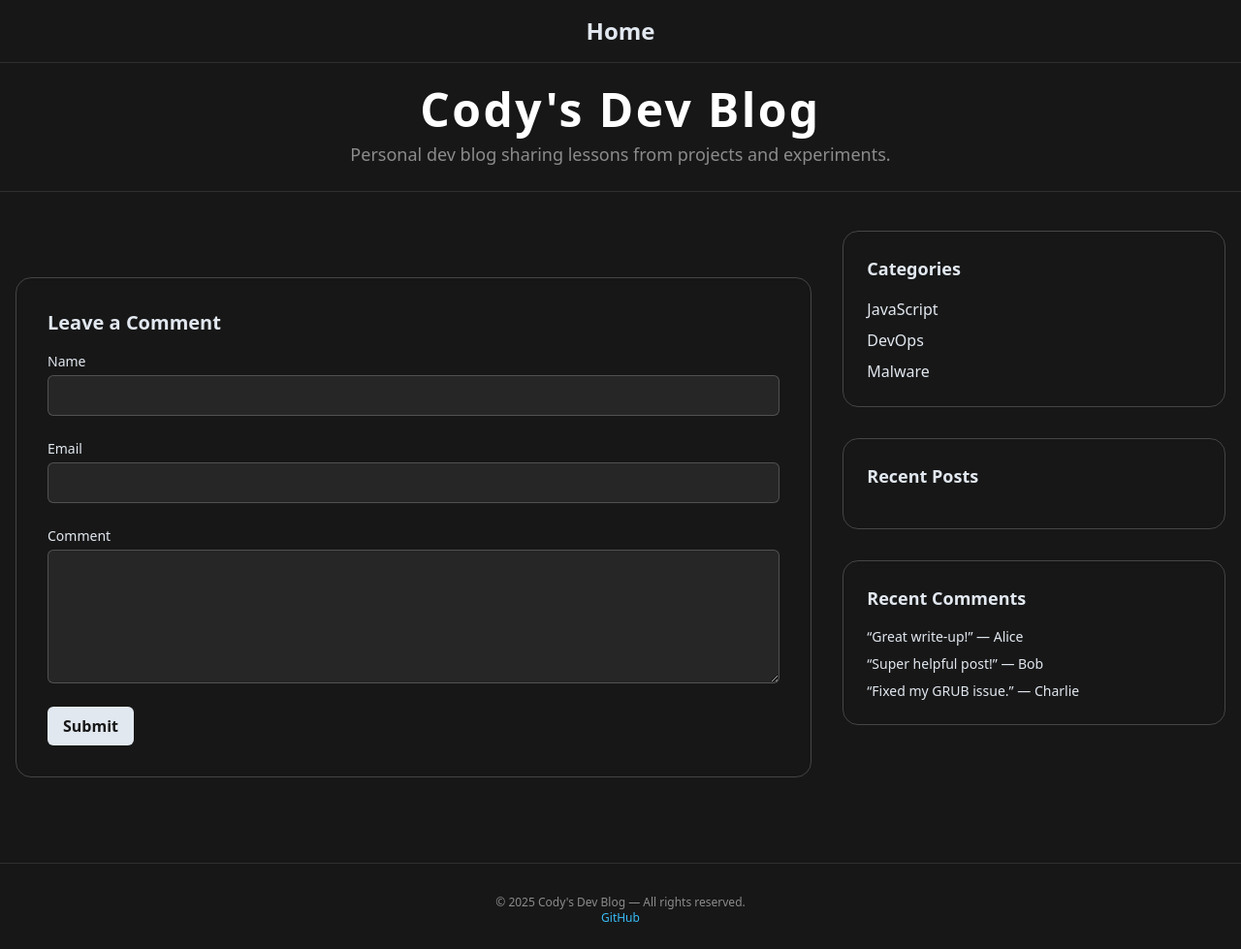
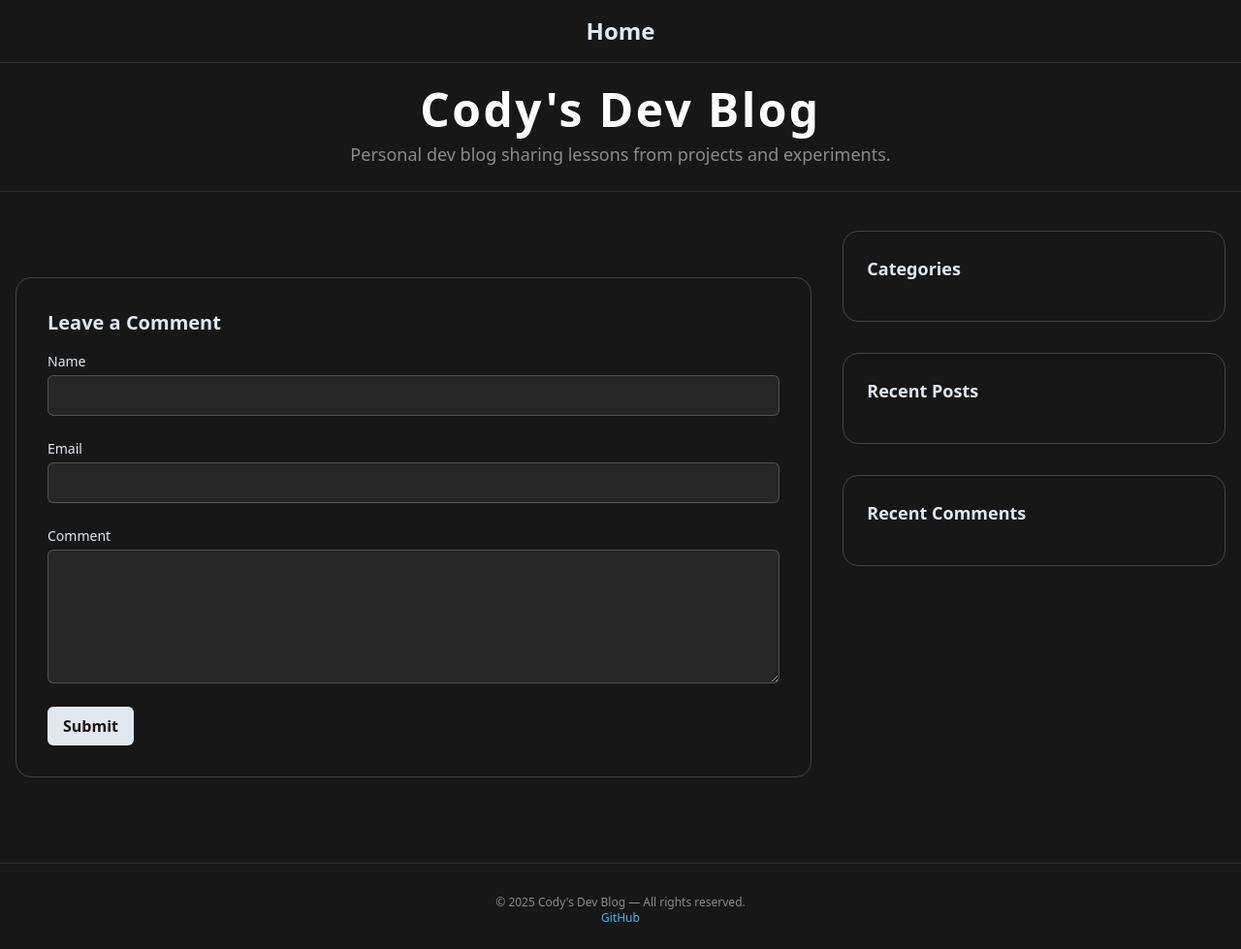
Before and after one commit to CodyLiska/codys-dev-blog, a Jekyll site: the page built from index.html, in a window 1280 px wide. Shown: the whole page at 97% size. Built offline with Jekyll 4.4.1, drawn with Linux system fonts in a browser that asks for light colours; nearby versions of some CDN libraries.

Commit message:
removed fake data placeholders

```diff
--- a/_includes/sidebar.html
+++ b/_includes/sidebar.html
@@ -2,9 +2,10 @@
 <section class="glass rounded-2xl p-6">
   <h3 class="text-lg font-semibold mb-4">Categories</h3>
   <ul class="space-y-2">
-    <li><a href="#" class="block hover:text-sky-400 transition">JavaScript</a></li>
+    <!-- NEED TO DYNAMICALLY POPULATE THESE lis  -->
+    <!-- <li><a href="#" class="block hover:text-sky-400 transition">JavaScript</a></li>
     <li><a href="#" class="block hover:text-sky-400 transition">DevOps</a></li>
-    <li><a href="#" class="block hover:text-sky-400 transition">Malware</a></li>
+    <li><a href="#" class="block hover:text-sky-400 transition">Malware</a></li> -->
   </ul>
 </section>
 
@@ -22,8 +23,9 @@
 <section class="glass rounded-2xl p-6">
   <h3 class="text-lg font-semibold mb-4">Recent Comments</h3>
   <ul class="space-y-2 text-sm">
-    <li><a href="#" class="block hover:text-sky-400 transition">“Great write-up!” — Alice</a></li>
+    <!-- NEED TO DYNAMICALLY POPULATE THESE lis  -->
+    <!-- <li><a href="#" class="block hover:text-sky-400 transition">“Great write-up!” — Alice</a></li>
     <li><a href="#" class="block hover:text-sky-400 transition">“Super helpful post!” — Bob</a></li>
-    <li><a href="#" class="block hover:text-sky-400 transition">“Fixed my GRUB issue.” — Charlie</a></li>
+    <li><a href="#" class="block hover:text-sky-400 transition">“Fixed my GRUB issue.” — Charlie</a></li> -->
   </ul>
 </section>
```
